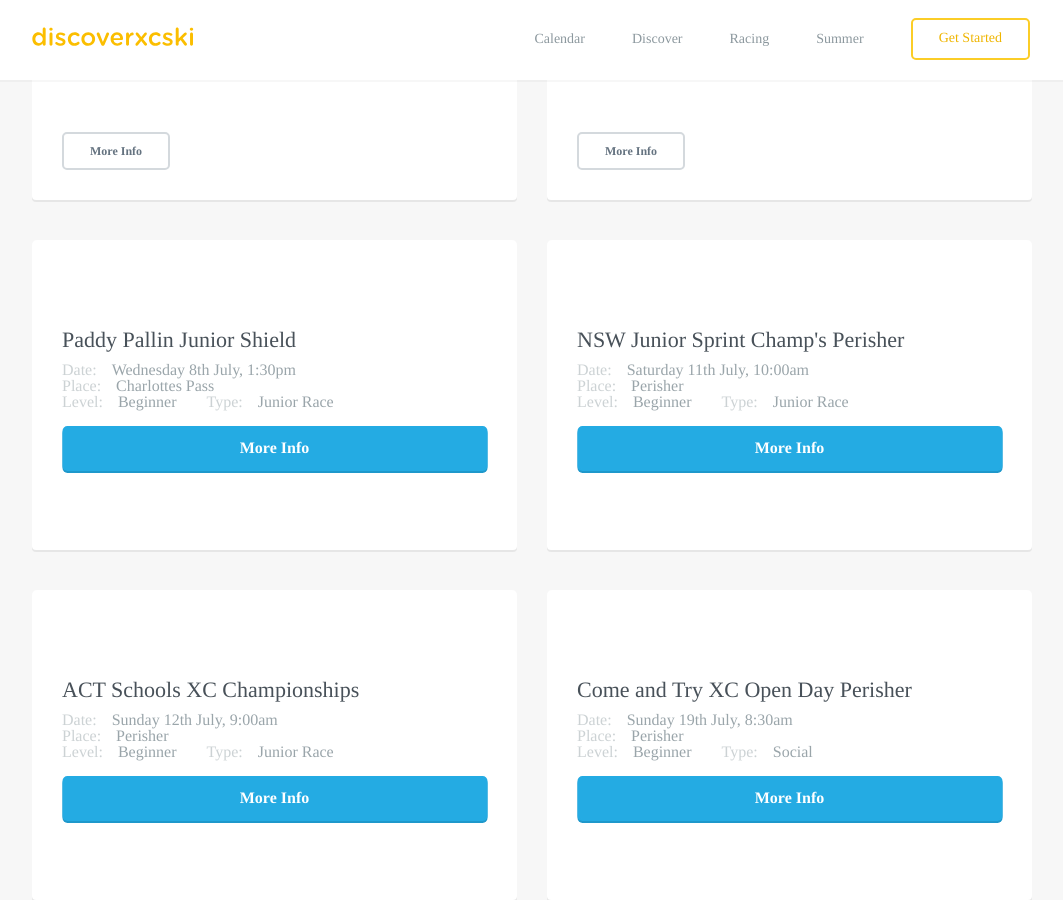
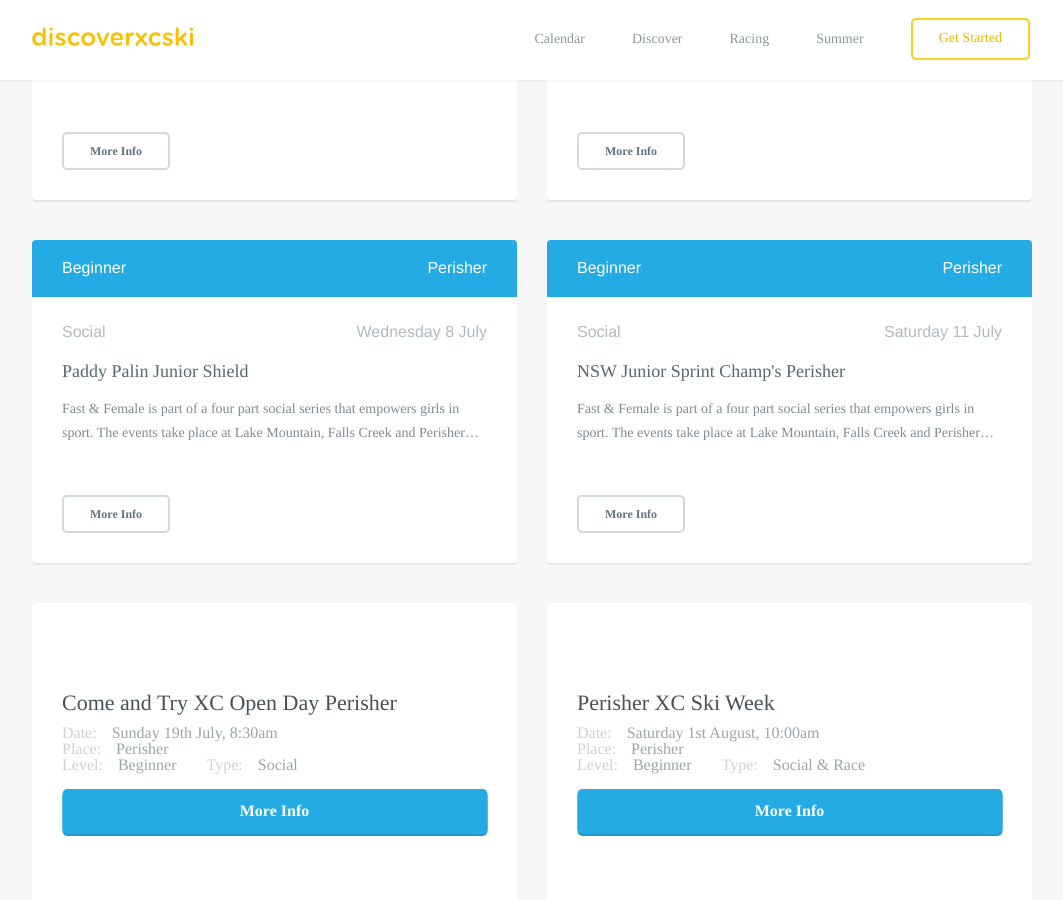
Before and after one commit to robcatto/robcatto.github.io, a Jekyll site: the page built from events/index.html, in a window 1280 px wide and 900 px high, scrolled down 726 px. Shown: the whole window, without its empty margins (108-1171 px from the left). Built offline with Jekyll 4.4.1, drawn with Linux system fonts in a browser that asks for light colours; some web fonts are replaced; Markdown is read by kramdown in place of the engine named in the settings.

Commit message:
Update index.html

```diff
--- a/events/index.html
+++ b/events/index.html
@@ -358,40 +358,64 @@ layout: default
                         </div>
                           <!--Paddy Pallin Junior Shield-->
                         <div class="column two">
-                            <div class="callout-card event__card">
-                                    <h3 class="event__heading">Paddy Pallin Junior Shield</h3>
-                                        <span class="event__meta">Date:</span><span class="event__info">Wednesday 8th July, 1:30pm</span>
-                                        <br>
-                                        <span class="event__meta">Place:</span><span class="event__info">Charlottes Pass</span>
-                                        <br>
-                                        <span class="event__meta">Level:</span><span class="event__info">Beginner</span><span class="event__meta">Type:</span><span class="event__info">Junior Race</span>
-                                <a class="button small event__button" href="/discoverxc/kids" data-featurette="analytics-click-event" data-event-category="button" data-event-action="M: Clicked Perks" data-event-label="Source: Features Page" id="featurette-13">More Info</a>
-                            </div>
-                        </div>
-                          <!--NSW Junior Sprint Champ's Perisher-->
-                        <div class="column two">
-                            <div class="callout-card event__card">
-                                    <h3 class="event__heading">NSW Junior Sprint Champ's Perisher</h3>
-                                        <span class="event__meta">Date:</span><span class="event__info">Saturday 11th July, 10:00am</span>
-                                        <br>
-                                        <span class="event__meta">Place:</span><span class="event__info">Perisher</span>
-                                        <br>
-                                        <span class="event__meta">Level:</span><span class="event__info">Beginner</span><span class="event__meta">Type:</span><span class="event__info">Junior Race</span>
-                                <a class="button small event__button" href="/discoverxc/kids" data-featurette="analytics-click-event" data-event-category="button" data-event-action="M: Clicked Perks" data-event-label="Source: Features Page" id="featurette-13">More Info</a>
+                            <div class="callout-card event__card" style="min-height: 323px;">
+                                    <a class="title" href="/events/fast-&-female-lake-mountain">
+    <div class="event__bar">
+
+      <span class="event__difficulty">Beginner</span>
+      <span class="event__place">Perisher</span>
+    </div>
+
+    <strong>Social</strong>
+    <strong style="position: absolute; right: 30px; top: 87px;">Wednesday 8 July</strong>
+    <h3>Paddy Palin Junior Shield</h3>
+    <p class="description">
+       Fast & Female is part of a four part social series that empowers girls in sport. The events take place at Lake Mountain, Falls Creek and Perisher Blue. All ages are welcome to participate.
+
+    </p>
+</a>
+<a class="button small dark" href="http://discoverxcski.com/discoverxc/" data-featurette="analytics-click-event" data-event-category="button" data-event-action="M: Clicked Design an iOS Game" data-event-label="Source: Homepage Alt" id="featurette-35" style="
+                  left: 30px;
+                  margin-top: 0px;
+                  margin-bottom: 0px;
+                  -webkit-transform: none;
+                  transform: none;
+                  position: absolute;
+                  bottom: 30px;
+
+">More Info</a>
                             </div>
                         </div>
 
 
                           <!--ACT Schools Cross Country Championships-->
                         <div class="column two">
-                            <div class="callout-card event__card">
-                                    <h3 class="event__heading">ACT Schools XC Championships</h3>
-                                        <span class="event__meta">Date:</span><span class="event__info">Sunday 12th July, 9:00am</span>
-                                        <br>
-                                        <span class="event__meta">Place:</span><span class="event__info">Perisher</span>
-                                        <br>
-                                        <span class="event__meta">Level:</span><span class="event__info">Beginner</span><span class="event__meta">Type:</span><span class="event__info">Junior Race</span>
-                                <a class="button small event__button" href="/discoverxc/kids" data-featurette="analytics-click-event" data-event-category="button" data-event-action="M: Clicked Perks" data-event-label="Source: Features Page" id="featurette-13">More Info</a>
+                           <div class="callout-card event__card" style="min-height: 323px;">
+                                    <a class="title" href="/events/fast-&-female-lake-mountain">
+    <div class="event__bar">
+
+      <span class="event__difficulty">Beginner</span>
+      <span class="event__place">Perisher</span>
+    </div>
+
+    <strong>Social</strong>
+    <strong style="position: absolute; right: 30px; top: 87px;">Saturday 11 July</strong>
+    <h3>NSW Junior Sprint Champ's Perisher</h3>
+    <p class="description">
+       Fast & Female is part of a four part social series that empowers girls in sport. The events take place at Lake Mountain, Falls Creek and Perisher Blue. All ages are welcome to participate.
+
+    </p>
+</a>
+<a class="button small dark" href="http://discoverxcski.com/discoverxc/" data-featurette="analytics-click-event" data-event-category="button" data-event-action="M: Clicked Design an iOS Game" data-event-label="Source: Homepage Alt" id="featurette-35" style="
+                  left: 30px;
+                  margin-top: 0px;
+                  margin-bottom: 0px;
+                  -webkit-transform: none;
+                  transform: none;
+                  position: absolute;
+                  bottom: 30px;
+
+">More Info</a>
                             </div>
                         </div>
                           <!--Come and Try XC Skiing Open Day Perisher-->
```
